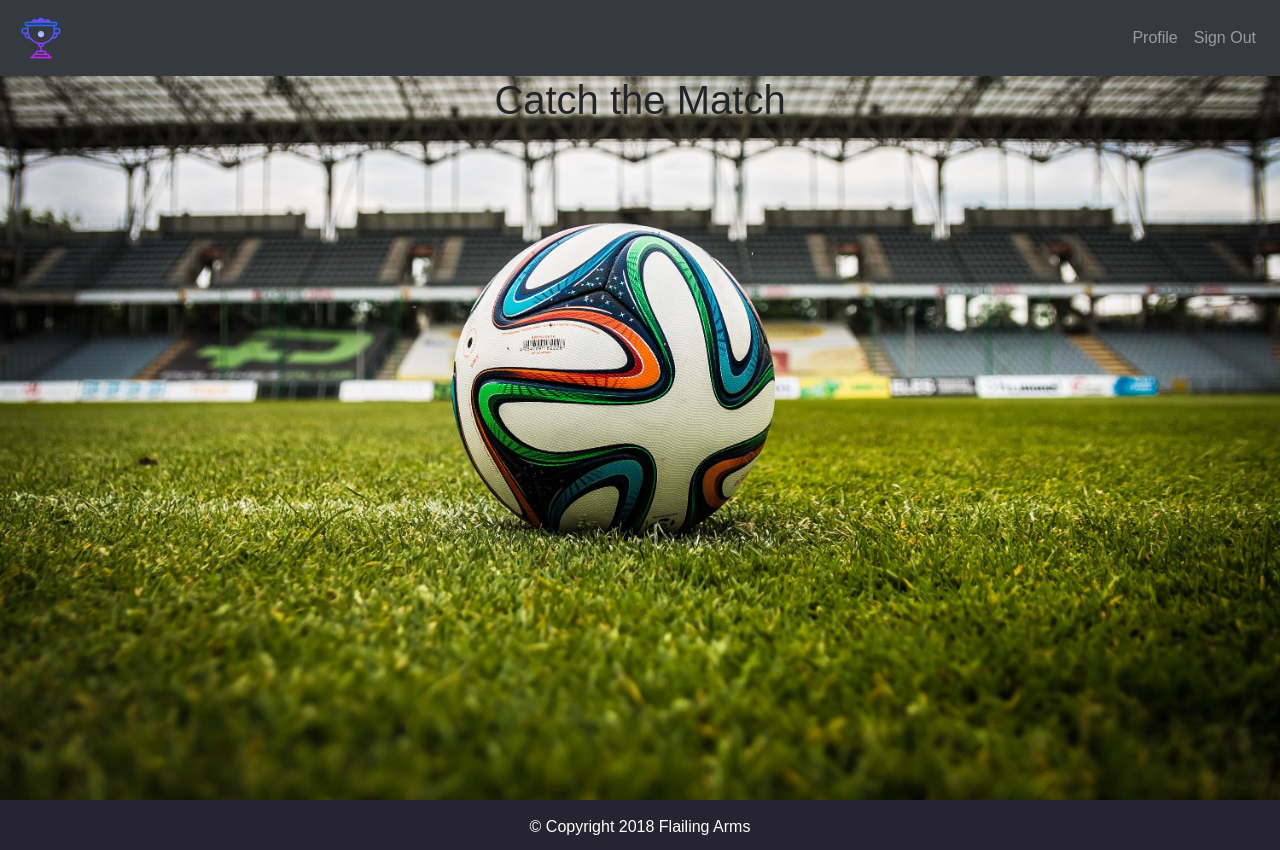
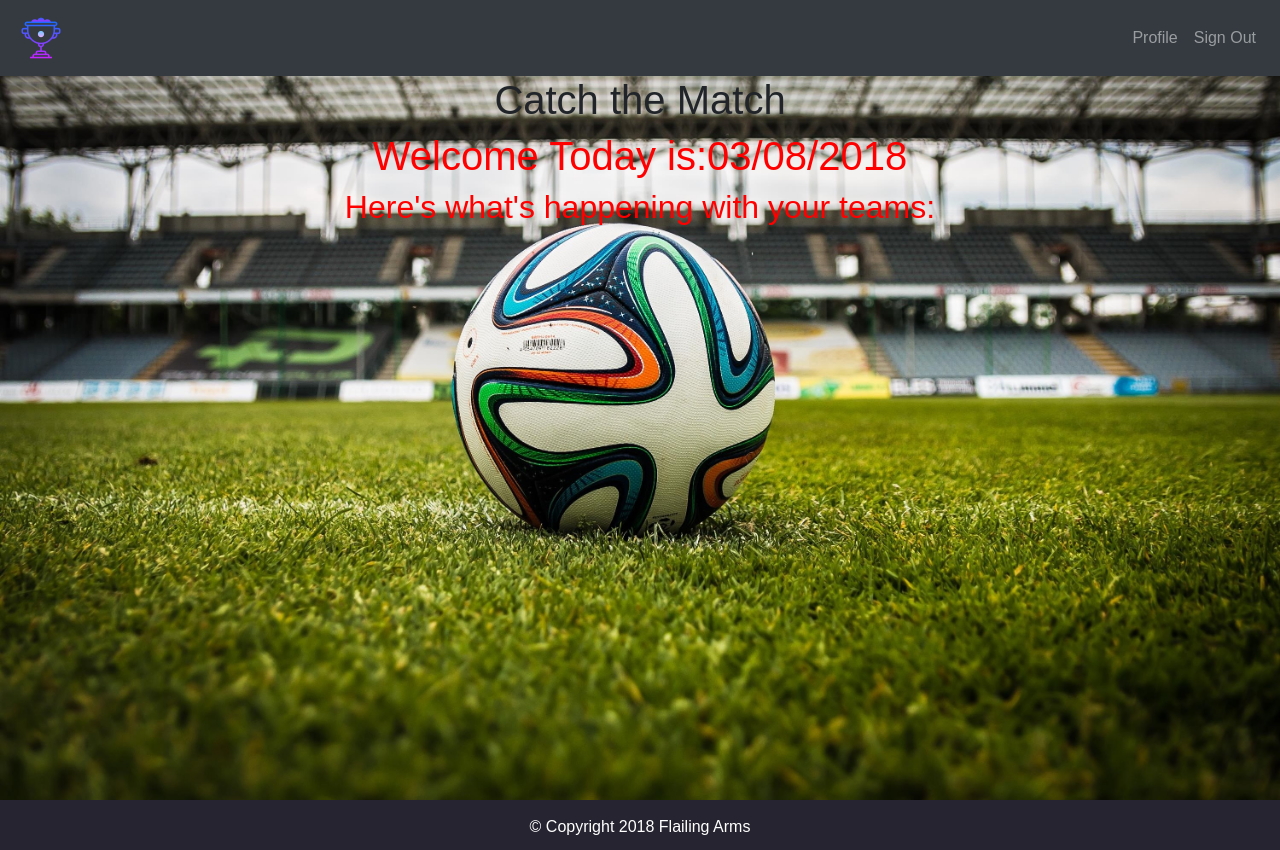
Before and after one commit to sphagan1088/catch-the-match, a React (Create React App) app in the folder app_client/: page / in a window 1280 px wide. Built offline with nearby package versions, Linux system fonts and the light colour scheme.

Commit message:
created the header

```diff
--- a/app_client/src/App.js
+++ b/app_client/src/App.js
@@ -2,7 +2,9 @@ import React, { Component } from 'react';
 import './App.css';
 import Nav from "./components/Nav/Nav.js";
 import Title from "./components/Title/Title.js";
+import Header from "./components/Header/Header.js";
 import Footer from "./components/Footer/Footer.js";
+
 
 class App extends Component {
   render() {
@@ -10,6 +12,7 @@ class App extends Component {
       <div className = "App">
         <Nav />
         <Title />
+        <Header />
         <Footer />
       </div>
     );
--- a/app_client/src/components/Header/Header.css
+++ b/app_client/src/components/Header/Header.css
@@ -0,0 +1,3 @@
+.header {
+    color: red;
+}
--- a/app_client/src/components/Header/Header.js
+++ b/app_client/src/components/Header/Header.js
@@ -0,0 +1,21 @@
+import React from 'react';
+import './Header.css';
+import Moment from 'react-moment';
+import 'moment-timezone';
+
+class Header extends React.Component {
+    render() {
+        return (
+            <div className='header'>
+            <h1>Welcome Today is:
+            <Moment format="MM/DD/YYYY">{this.props.datetoFormat}
+
+            </Moment>
+            </h1>
+            <h2>Here's what's happening with your teams:</h2>
+            </div>
+        );
+    }
+}
+
+export default Header;
--- a/package.json
+++ b/package.json
@@ -19,7 +19,10 @@
   "dependencies": {
     "body-parser": "^1.18.2",
     "express": "^4.16.2",
+    "moment": "^2.21.0",
+    "moment-timezone": "^0.5.14",
     "mysql2": "^1.5.2",
+    "react-moment": "^0.7.0",
     "sequelize": "^4.35.2"
   }
 }
```
Also changed, not shown: 1 other file (tests, documents, lock files or other folders).
